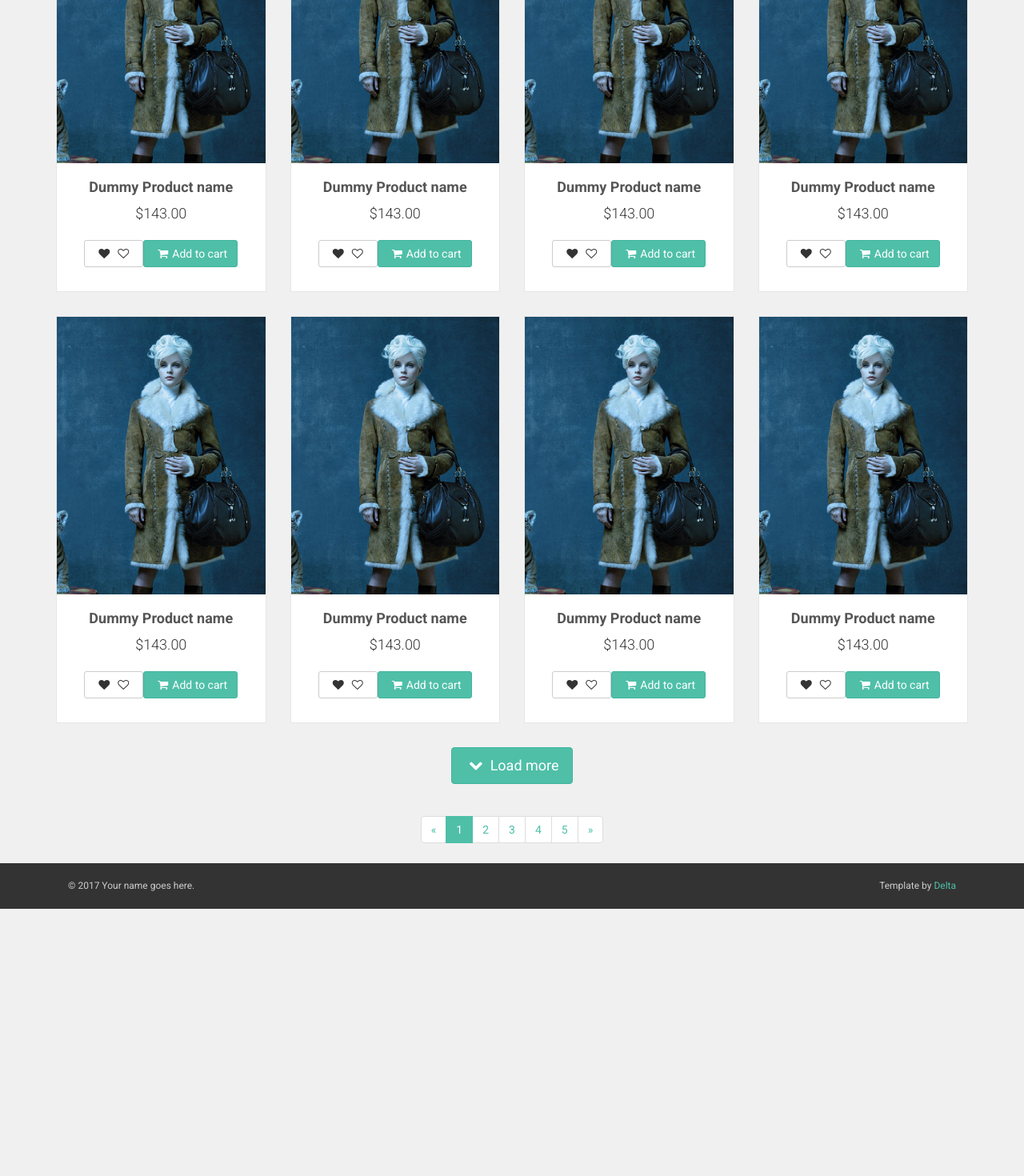
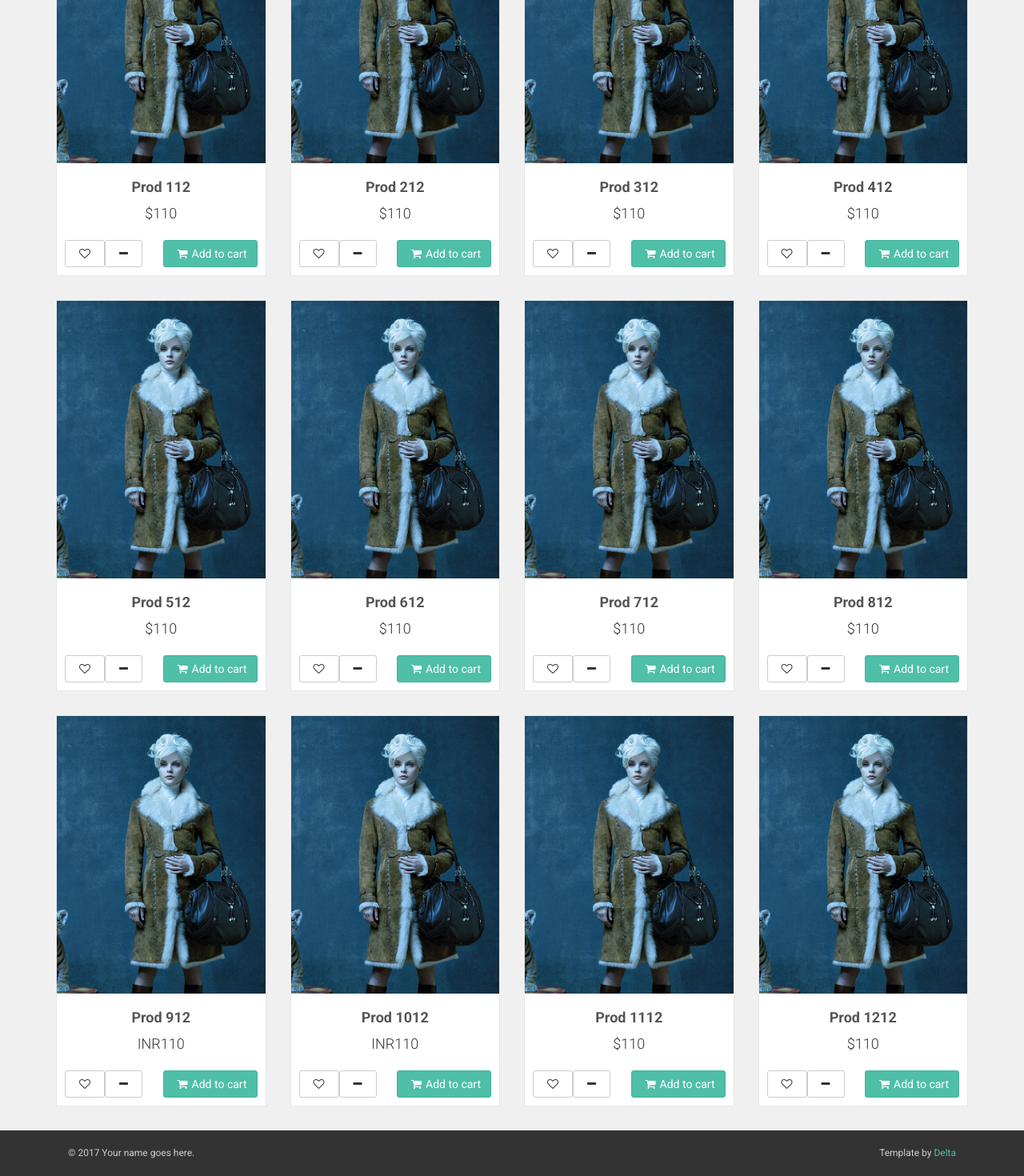
Before and after one commit to kkingshuk/cartdesign, an Angular app: page /#/ in a window 1280 px wide. Shown: the part 382-1852 px from the top of the page at 80% size. Before the commit the page ends 1518 px from the top, so only its background shows below. Built offline with nearby package versions, Linux system fonts and the light colour scheme; no server answers.

Commit message:
Change for Product json and add to cart functionality

```diff
--- a/src/app/components/homepage/homepage.component.html
+++ b/src/app/components/homepage/homepage.component.html
@@ -3,17 +3,18 @@
         <h1>Products</h1>
     </div>
     <div class="row products">
-        <div *ngFor='let i of demoNumber' class="col-md-3 col-sm-4">
+        <div class="col-md-3 col-sm-4" *ngFor="let product of allProducts">
             <div class="product">
                 <a href="#">
                     <img src="assets/images/product1.jpg" alt="" class="img-responsive">
                 </a>
                 <div class="text">
-                    <h3><a href="#">Dummy Product name</a></h3>
-                    <p class="price">$143.00</p>
+                    <h3><a href="#">{{product.name}}{{currentOfCartItems}}</a></h3>
+                    <p class="price">{{product.currency}}{{product.price}}</p>
                     <p class="buttons">
-                        <a href="#" class="btn btn-default"><i class="fa fa-heart" aria-hidden="true"></i><i class="fa fa-heart-o" aria-hidden="true"></i></a>
-                        <a routerLink="/cart" class="btn btn-primary"><i class="fa fa-shopping-cart"></i>Add to cart</a>
+                        <a href="javascript:void(0);" (click)=addToWishlist(product) class="btn btn-default"><!--<i class="fa fa-heart" aria-hidden="true"></i>--><i class="fa fa-heart-o" aria-hidden="true"></i></a>
+                        <a href="javascript:void(0);" (click)=removeFromCart(product) class="btn btn-default"><i class="fa fa-minus" aria-hidden="true"></i></a>
+                        <a href="javascript:void(0);" (click)=addToCart(product) class="btn btn-primary pull-right"><i class="fa fa-shopping-cart"></i>Add to cart</a>
                     </p>
                 </div>
                 <!-- /.text -->
@@ -24,7 +25,7 @@
     </div>
     <!-- /.products -->
 
-    <div class="pages">
+    <!-- <div class="pages">
 
         <p class="loadMore">
             <a href="#" class="btn btn-primary btn-lg"><i class="fa fa-chevron-down"></i> Load more</a>
@@ -46,7 +47,7 @@
             <li><a href="#">»</a>
             </li>
         </ul>
-    </div>
+    </div> -->
 
 
 </div>
--- a/src/app/components/homepage/homepage.component.ts
+++ b/src/app/components/homepage/homepage.component.ts
@@ -7,12 +7,20 @@ import {ApiDataService} from '../../services/api-data.service';
   styleUrls: ['./homepage.component.css']
 })
 export class HomepageComponent implements OnInit {
-  public demoNumber = [0,1,2,3,4,5,6,7] ;
+  allProducts : any[];
+  currentOfCartItems:number;
   constructor(
     private apiSrv : ApiDataService
   ) { }
 
   ngOnInit() {
+    this.apiSrv.currentOfCartItems.subscribe(noOfItems => this.currentOfCartItems = noOfItems);
+    this.apiSrv.getAllCartProduct().subscribe(
+      data => this.apiSrv.changeCartItems(data.allproducts.length),
+      (error) => console.log(error),//Error Handler
+      () => console.log("completed getNotifications")//Complete Handler
+    );
+    //this.apiSrv.changeCartItems(this.currentOfCartItems);
     // this.apiSrv.getNotifications().subscribe(
     //   (data) => console.log(data),//success Handler
     //   (error) => console.log(error),//Error Handler
@@ -23,16 +31,33 @@ export class HomepageComponent implements OnInit {
     //   (error) => console.log(error),//Error Handler
     //   () => console.log("completed getNotificationsPosts")//Complete Handler
     // );
-    this.apiSrv.dummygetNotificationsPosts().subscribe(
-      (data) => console.log(data),//success Handler
-      (error) => console.log(error),//Error Handler
-      () => console.log("completed dummygetNotificationsPosts")//Complete Handler
-    );
-    this.apiSrv.dummygetNotifications().subscribe(
-      (data) => console.log(data),//success Handler
+    // this.apiSrv.dummygetNotificationsPosts().subscribe(
+    //   (data) => console.log(data),//success Handler
+    //   (error) => console.log(error),//Error Handler
+    //   () => console.log("completed dummygetNotificationsPosts")//Complete Handler
+    // );
+    // this.apiSrv.dummygetNotifications().subscribe(
+    //   (data) => console.log(data),//success Handler
+    //   (error) => console.log(error),//Error Handler
+    //   () => console.log("completed dummygetNotifications")//Complete Handler
+    // );
+    this.apiSrv.getAllProduct().subscribe(
+      data => this.allProducts = data.allproducts,
       (error) => console.log(error),//Error Handler
       () => console.log("completed dummygetNotifications")//Complete Handler
-    );
+    )
+
+  }
+  public removeFromCart(product){
+    //console.log(product);
+    this.apiSrv.changeCartItems(this.currentOfCartItems-1);
+  }
+  public addToCart(product){
+    //console.log(product);
+    this.apiSrv.changeCartItems(this.currentOfCartItems+1);
+  }
+  public addToWishlist(product){
+    console.log(product);
   }
 
 }
--- a/src/app/components/shared/navbar/navbar.component.html
+++ b/src/app/components/shared/navbar/navbar.component.html
@@ -35,7 +35,7 @@
       <div class="navbar-buttons">
 
           <div class="navbar-collapse collapse right" id="basket-overview">
-              <a href="#" routerLink="/cart" class="btn btn-primary navbar-btn"><i class="fa fa-shopping-cart"></i><span class="hidden-sm">2 items in cart</span></a>
+              <a href="#" routerLink="/cart" class="btn btn-primary navbar-btn"><i class="fa fa-shopping-cart"></i><span class="hidden-sm">{{currentOfCartItems}} items in cart</span></a>
           </div>
           <!-- <li class="nav-item">
             <a class="nav-link" href="#" routerLink="/login">Login</a>
--- a/src/app/components/shared/navbar/navbar.component.ts
+++ b/src/app/components/shared/navbar/navbar.component.ts
@@ -1,4 +1,5 @@
 import { Component, OnInit } from '@angular/core';
+import {ApiDataService} from '../../../services/api-data.service';
 
 @Component({
   selector: 'app-navbar',
@@ -6,10 +7,13 @@ import { Component, OnInit } from '@angular/core';
   styleUrls: ['./navbar.component.css']
 })
 export class NavbarComponent implements OnInit {
-
-  constructor() { }
+  currentOfCartItems:number;
+  constructor(
+    private apiSrv : ApiDataService
+  ) { }
 
   ngOnInit() {
+    this.apiSrv.currentOfCartItems.subscribe(noOfItems => this.currentOfCartItems = noOfItems);
   }
 
 }
--- a/src/app/services/api-data.service.ts
+++ b/src/app/services/api-data.service.ts
@@ -1,9 +1,19 @@
 import { Injectable } from '@angular/core';
 import {Http, Headers, RequestOptions} from '@angular/http';
 import 'rxjs/add/operator/map';
+import { BehaviorSubject } from 'rxjs/BehaviorSubject';
 
 @Injectable()
 export class ApiDataService {
+
+  private noOfCartItems = new BehaviorSubject<number>(0);
+  currentOfCartItems = this.noOfCartItems.asObservable();
+
+
+  changeCartItems(noOfItems: number) {
+    this.noOfCartItems.next(noOfItems);
+  }
+
   constructor(
   private http: Http
   ) {}
@@ -16,6 +26,14 @@ export class ApiDataService {
   }
 
   public ENV_URL = 'http://10.245.231.103:8080';
+
+
+
+  public getAllProduct(){
+    return this.http.get('assets/data/products.data.json').map(
+      (response) =>response.json()
+    );
+  }
 
   //USER SERVICES>>>>>>>>>>>>>>>>>>>>
   public userDetails(){
@@ -53,6 +71,9 @@ export class ApiDataService {
   }
   public getAllCartProduct(){
     //POST /v1/cart/getall
+    return this.http.get('assets/data/products.data.json').map(
+      (response) =>response.json()
+    );
   }
   public removeCartProduct(){
     //POST /v1/cart/remove/{productId}
--- a/src/assets/css/style.default.css
+++ b/src/assets/css/style.default.css
@@ -573,7 +573,8 @@ h1 {
 }
 #content .product .text .buttons {
   clear: both;
-  text-align: center;
+  text-align: left;
+  margin-bottom: 0;
 }
 #content .product .text .buttons .btn {
   margin-bottom: 10px;
--- /dev/null
+++ b/src/assets/data/products.data.json
@@ -0,0 +1,149 @@
+{
+  "allproducts":
+  [
+    {
+      "category": "Cat 1",
+      "currency": "$",
+      "manufacturer": "Manufac 1",
+      "name": "Prod 1",
+      "price": 110,
+      "productId": "p0001",
+      "sellerId": "s0001",
+      "sellerProductId": "sp0001",
+      "sellerUserId": "S-user1",
+      "vendor": "Vendor 1"
+    },
+    {
+      "category": "Cat 1",
+      "currency": "$",
+      "manufacturer": "Manufac 1",
+      "name": "Prod 2",
+      "price": 110,
+      "productId": "p0001",
+      "sellerId": "s0001",
+      "sellerProductId": "sp0001",
+      "sellerUserId": "S-user1",
+      "vendor": "Vendor 1"
+    },
+    {
+      "category": "Cat 1",
+      "currency": "$",
+      "manufacturer": "Manufac 1",
+      "name": "Prod 3",
+      "price": 110,
+      "productId": "p0001",
+      "sellerId": "s0001",
+      "sellerProductId": "sp0001",
+      "sellerUserId": "S-user1",
+      "vendor": "Vendor 1"
+    },
+    {
+      "category": "Cat 1",
+      "currency": "$",
+      "manufacturer": "Manufac 1",
+      "name": "Prod 4",
+      "price": 110,
+      "productId": "p0001",
+      "sellerId": "s0001",
+      "sellerProductId": "sp0001",
+      "sellerUserId": "S-user1",
+      "vendor": "Vendor 1"
+    },
+    {
+      "category": "Cat 1",
+      "currency": "$",
+      "manufacturer": "Manufac 1",
+      "name": "Prod 5",
+      "price": 110,
+      "productId": "p0001",
+      "sellerId": "s0001",
+      "sellerProductId": "sp0001",
+      "sellerUserId": "S-user1",
+      "vendor": "Vendor 1"
+    },
+    {
+      "category": "Cat 1",
+      "currency": "$",
+      "manufacturer": "Manufac 1",
+      "name": "Prod 6",
+      "price": 110,
+      "productId": "p0001",
+      "sellerId": "s0001",
+      "sellerProductId": "sp0001",
+      "sellerUserId": "S-user1",
+      "vendor": "Vendor 1"
+    },
+    {
+      "category": "Cat 1",
+      "currency": "$",
+      "manufacturer": "Manufac 1",
+      "name": "Prod 7",
+      "price": 110,
+      "productId": "p0001",
+      "sellerId": "s0001",
+      "sellerProductId": "sp0001",
+      "sellerUserId": "S-user1",
+      "vendor": "Vendor 1"
+    },
+    {
+      "category": "Cat 1",
+      "currency": "$",
+      "manufacturer": "Manufac 1",
+      "name": "Prod 8",
+      "price": 110,
+      "productId": "p0001",
+      "sellerId": "s0001",
+      "sellerProductId": "sp0001",
+      "sellerUserId": "S-user1",
+      "vendor": "Vendor 1"
+    },
+    {
+      "category": "Cat 1",
+      "currency": "INR",
+      "manufacturer": "Manufac 1",
+      "name": "Prod 9",
+      "price": 110,
+      "productId": "p0001",
+      "sellerId": "s0001",
+      "sellerProductId": "sp0001",
+      "sellerUserId": "S-user1",
+      "vendor": "Vendor 1"
+    },
+    {
+      "category": "Cat 1",
+      "currency": "INR",
+      "manufacturer": "Manufac 1",
+      "name": "Prod 10",
+      "price": 110,
+      "productId": "p0001",
+      "sellerId": "s0001",
+      "sellerProductId": "sp0001",
+      "sellerUserId": "S-user1",
+      "vendor": "Vendor 1"
+    },
+    {
+      "category": "Cat 11",
+      "currency": "$",
+      "manufacturer": "Manufac 1",
+      "name": "Prod 11",
+      "price": 110,
+      "productId": "p0001",
+      "sellerId": "s0001",
+      "sellerProductId": "sp0001",
+      "sellerUserId": "S-user1",
+      "vendor": "Vendor 1"
+    },
+    {
+      "category": "Cat 11",
+      "currency": "$",
+      "manufacturer": "Manufac 1",
+      "name": "Prod 12",
+      "price": 110,
+      "productId": "p0001",
+      "sellerId": "s0001",
+      "sellerProductId": "sp0001",
+      "sellerUserId": "S-user1",
+      "vendor": "Vendor 1"
+    }
+  ]
+}
```
Also changed, not shown: src/app/data/products.data.json (deleted, +0 -134 lines).
